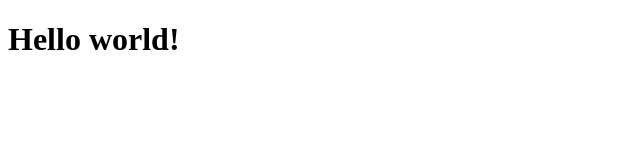
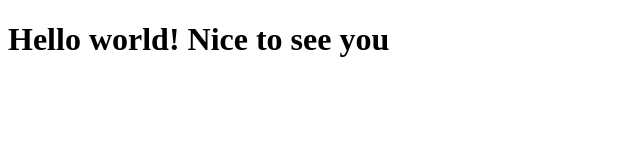
Before and after one commit to lilj00/lilj00.github.io, a plain HTML site: page index.html in a window 1280 px wide. Shown: the whole page, without its empty margins (0-640 px from the left). Drawn offline with Linux system fonts and the light colour scheme.

Commit message:
Small addition

```diff
--- a/index.html
+++ b/index.html
@@ -6,6 +6,6 @@
 	<title>Hello World</title>
 </head>
 <body>
-<h1>Hello world!</h1>
+<h1>Hello world! Nice to see you</h1>
 </body>
 </html>
```
